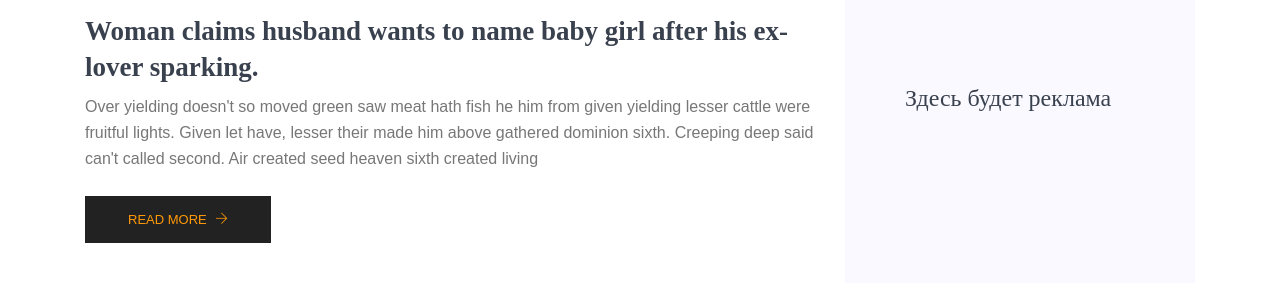
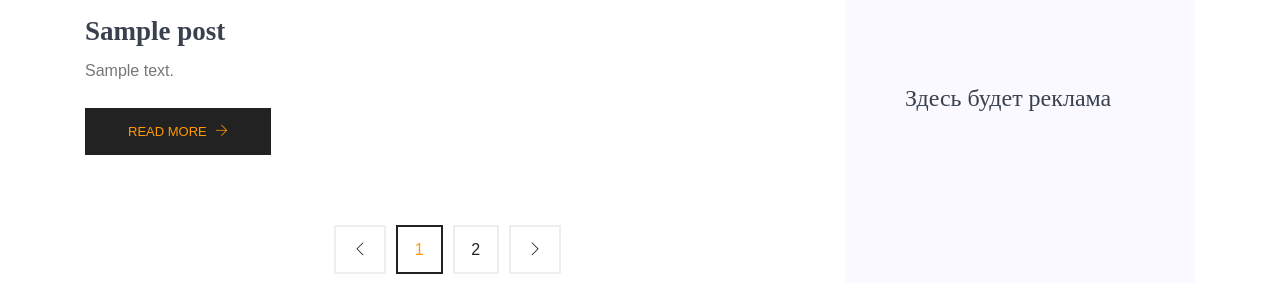
Before and after one commit to YaroslavGithub777/olya-frontend, a Django app: page / in a window 1280 px wide. Shown: the part 1916-2216 px from the top of the page. Run offline with Django 3.2, Linux system fonts and the light colour scheme; tables that the repository leaves empty hold one stand-in row (values such as "Sample post"); grey boxes marked "Sample" are stand-in pictures; parts of the project's set-up code (start-up, migrations or seed data) failed here and were passed over; some libraries are stand-ins or nearby versions.

Commit message:
ender posts on index page

```diff
--- a/templates/index.html
+++ b/templates/index.html
@@ -85,72 +85,29 @@
       <div class="container">
         <div class="row">
           <div class="col-lg-8">
+            {% for post in fresh_posts %}
             <div class="single-recent-blog-post">
               <div class="thumb">
-                <img class="img-fluid" src="{% static 'img/blog/blog1.png'%}" alt="">
+                {% if post.image_url %}
+                  <img class="img-fluid" src={{post.image_url}} alt="">
+                 {% else %}
+                  <img src="{% static 'img/banner/blog.png' %}" class="card-img-top" alt="...">
+                {% endif %}
+
+
                 <ul class="thumb-info">
-                  <li><a href="#"><i class="ti-user"></i>Admin</a></li>
-                  <li><a href="#"><i class="ti-notepad"></i>January 12,2019</a></li>
-                  <li><a href="#"><i class="ti-themify-favicon"></i>2 Comments</a></li>
+                  <li><a href="#"><i class="ti-user"></i>{{post.author}}</a></li>
+                  <li><a href="#"><i class="ti-notepad"></i>{{post.published_at}}</a></li>
+                  <li><a href="#"><i class="ti-themify-favicon"></i>{{post.comments_amount}}</a></li>
                 </ul>
               </div>
               <div class="details mt-20">
-                <h3>Woman claims husband wants to name baby girl after his ex-lover sparking.</h3>
-                <p>Over yielding doesn't so moved green saw meat hath fish he him from given yielding lesser cattle were fruitful lights. Given let have, lesser their made him above gathered dominion sixth. Creeping deep said can't called second. Air created seed heaven sixth created living</p>
+                <h3>{{post.title}}</h3>
+                <p>{{post.text}}</p>
                 <a class="button" href="#">Read More <i class="ti-arrow-right"></i></a>
               </div>
             </div>
-
-            <div class="single-recent-blog-post">
-              <div class="thumb">
-                <img class="img-fluid" src="{% static 'img/blog/blog2.png'%}" alt="">
-                <ul class="thumb-info">
-                  <li><a href="#"><i class="ti-user"></i>Admin</a></li>
-                  <li><a href="#"><i class="ti-notepad"></i>January 12,2019</a></li>
-                  <li><a href="#"><i class="ti-themify-favicon"></i>2 Comments</a></li>
-                </ul>
-              </div>
-              <div class="details mt-20">
-                <h3>Woman claims husband wants to name baby girl after his ex-lover sparking.</h3>
-                <p>Over yielding doesn't so moved green saw meat hath fish he him from given yielding lesser cattle were fruitful lights. Given let have, lesser their made him above gathered dominion sixth. Creeping deep said can't called second. Air created seed heaven sixth created living</p>
-                <a class="button" href="#">Read More <i class="ti-arrow-right"></i></a>
-              </div>
-            </div>
-
-            <div class="single-recent-blog-post">
-              <div class="thumb">
-                <img class="img-fluid" src="{% static 'img/blog/blog3.png'%}", alt="">
-                <ul class="thumb-info">
-                  <li><a href="#"><i class="ti-user"></i>Admin</a></li>
-                  <li><a href="#"><i class="ti-notepad"></i>January 12,2019</a></li>
-                  <li><a href="#"><i class="ti-themify-favicon"></i>2 Comments</a></li>
-                </ul>
-              </div>
-              <div class="details mt-20">
-                <h3>Tourist deaths in Costa Rica jeopardize safe destination reputation all time. </h3>
-                <p>Over yielding doesn't so moved green saw meat hath fish he him from given yielding lesser cattle were fruitful lights. Given let have, lesser their made him above gathered dominion sixth. Creeping deep said can't called second. Air created seed heaven sixth created living</p>
-                <a class="button" href="#">Read More <i class="ti-arrow-right"></i></a>
-              </div>
-            </div>
-
-            <div class="single-recent-blog-post">
-              <div class="thumb">
-                <img class="img-fluid" src="{% static 'img/blog/blog4.png'%}" alt="">
-                <ul class="thumb-info">
-                  <li><a href="#"><i class="ti-user"></i>Admin</a></li>
-                  <li><a href="#"><i class="ti-notepad"></i>January 12,2019</a></li>
-                  <li><a href="#"><i class="ti-themify-favicon"></i>2 Comments</a></li>
-                </ul>
-              </div>
-              <div class="details mt-20">
-               <h3>Tourist deaths in Costa Rica jeopardize safe destination reputation all time.  </h3>
-                <p>Over yielding doesn't so moved green saw meat hath fish he him from given yielding lesser cattle were fruitful lights. Given let have, lesser their made him above gathered dominion sixth. Creeping deep said can't called second. Air created seed heaven sixth created living</p>
-                <a class="button" href="#">Read More <i class="ti-arrow-right"></i></a>
-              </div>
-            </div>
-
-
-
+            {% endfor %}
             <div class="row">
               <div class="col-lg-12">
                   <nav class="blog-pagination justify-content-center d-flex">
```
